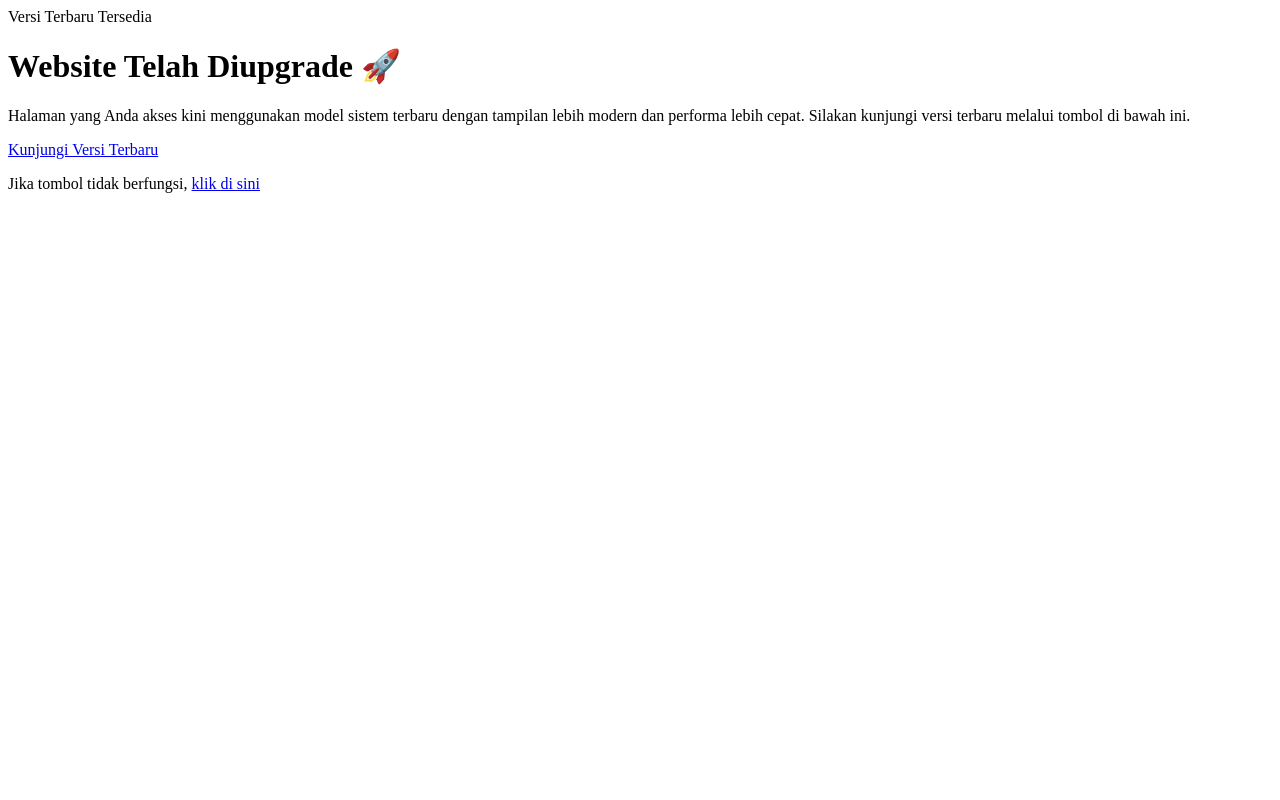
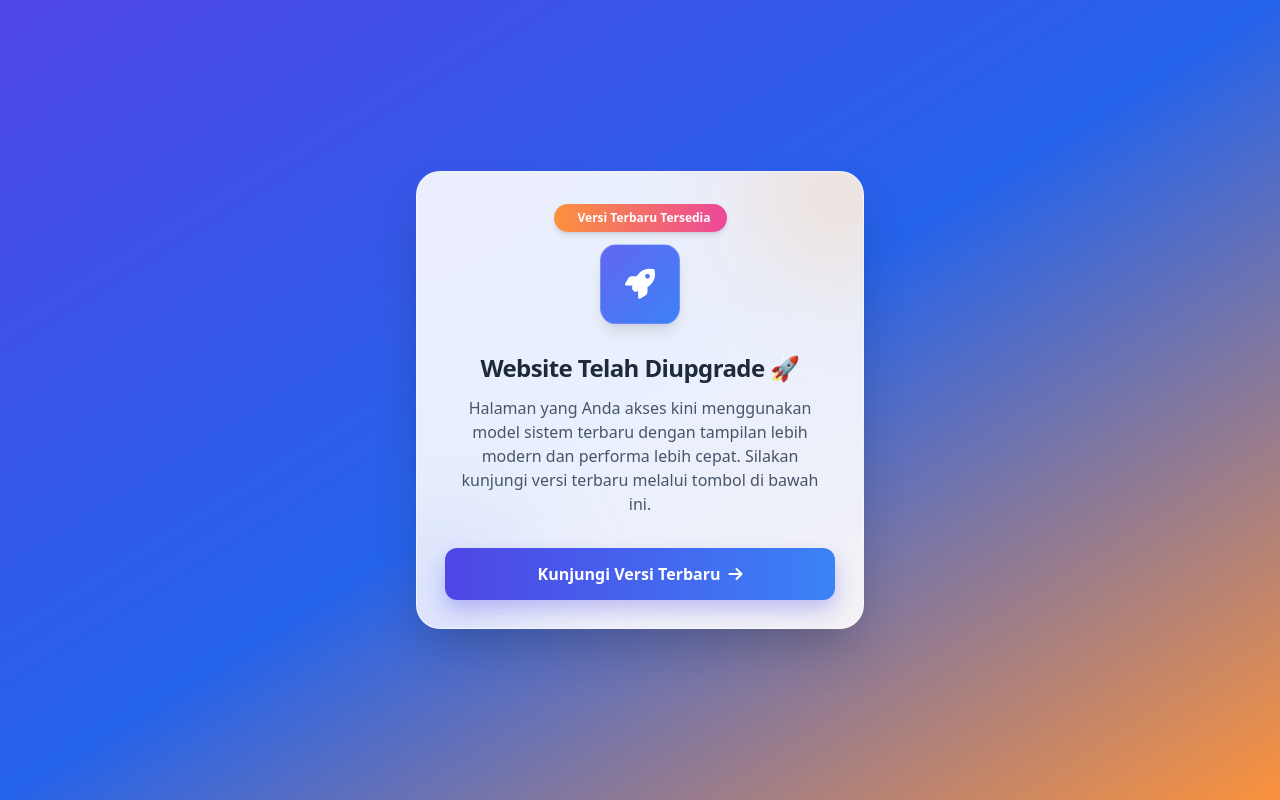
Before and after one commit to sikerei-pride/aurashifa, a plain HTML site: page index.html in a window 1280 px wide. Drawn offline with nearby package versions, Linux system fonts and the light colour scheme.

Commit message:
Update index.html

```diff
--- a/index.html
+++ b/index.html
@@ -1,50 +1,63 @@
-<div className="min-h-screen bg-gradient-to-br from-indigo-600 via-blue-600 to-orange-400 flex items-center justify-center px-4 py-10">
+<!DOCTYPE html>
+<html lang="id">
+<head>
+    <meta charset="UTF-8">
+    <meta name="viewport" content="width=device-width, initial-scale=1.0">
+    <title>Website Telah Diupgrade - Pindah Halaman</title>
 
-  <div className="w-full max-w-md bg-white/90 backdrop-blur-lg rounded-3xl shadow-2xl p-7 text-center relative overflow-hidden border border-white/30">
+    <script src="https://cdn.tailwindcss.com"></script>
 
-    <!-- Floating Glow -->
-    <div className="absolute -top-10 -right-10 w-32 h-32 bg-orange-300 opacity-30 rounded-full blur-3xl"></div>
-    <div className="absolute -bottom-10 -left-10 w-32 h-32 bg-indigo-300 opacity-30 rounded-full blur-3xl"></div>
+    <link rel="stylesheet" href="https://cdnjs.cloudflare.com/ajax/libs/font-awesome/6.4.0/css/all.min.css">
 
-    <!-- Badge -->
-    <div className="inline-flex items-center gap-2 bg-gradient-to-r from-orange-400 to-pink-500 text-white text-xs font-semibold px-3 py-1 rounded-full mb-4 shadow">
-      <i className="fa-solid fa-sparkles text-[10px]"></i>
+    <style>
+        .animate-float {
+            animation: float 3s ease-in-out infinite;
+        }
+        @keyframes float {
+            0% { transform: translateY(0px); }
+            50% { transform: translateY(-10px); }
+            100% { transform: translateY(0px); }
+        }
+    </style>
+</head>
+<body class="antialiased">
+
+    <div class="min-h-screen bg-gradient-to-br from-indigo-600 via-blue-600 to-orange-400 flex items-center justify-center px-4 py-10">
+
+        <div class="w-full max-w-md bg-white/90 backdrop-blur-lg rounded-3xl shadow-2xl p-7 text-center relative overflow-hidden border border-white/30 transition-all duration-300 hover:shadow-[0_20px_50px_rgba(8,_112,_184,_0.7)]">
+
+            <div class="absolute -top-10 -right-10 w-32 h-32 bg-orange-300 opacity-40 rounded-full blur-3xl animate-pulse"></div>
+            <div class="absolute -bottom-10 -left-10 w-32 h-32 bg-indigo-300 opacity-40 rounded-full blur-3xl animate-pulse"></div>
+
+            <div class="relative z-10 inline-flex items-center gap-2 bg-gradient-to-r from-orange-400 to-pink-500 text-white text-xs font-semibold px-4 py-1.5 rounded-full mb-5 shadow-md">
+                <i class="fa-solid fa-sparkles text-[10px]"></i>
                 Versi Terbaru Tersedia
             </div>
 
-    <!-- Icon -->
-    <div className="w-16 h-16 mx-auto mb-4 rounded-2xl bg-gradient-to-br from-indigo-500 to-blue-500 text-white flex items-center justify-center text-2xl shadow-lg">
-      <i className="fa-solid fa-rocket"></i>
+            <div class="relative z-10 w-20 h-20 mx-auto mb-5 rounded-2xl bg-gradient-to-br from-indigo-500 to-blue-500 text-white flex items-center justify-center text-3xl shadow-lg animate-float border border-white/20">
+                <i class="fa-solid fa-rocket"></i>
             </div>
 
-    <!-- Title -->
-    <h1 className="text-xl sm:text-2xl font-bold text-slate-800 mb-3 leading-snug">
+            <h1 class="relative z-10 text-xl sm:text-2xl font-extrabold text-slate-800 mb-3 leading-snug tracking-tight">
                 Website Telah Diupgrade 🚀
             </h1>
 
-    <!-- Description -->
-    <p className="text-sm sm:text-base text-slate-600 leading-relaxed mb-6">
+            <p class="relative z-10 text-sm sm:text-base text-slate-600 leading-relaxed mb-8 px-2">
                 Halaman yang Anda akses kini menggunakan model sistem terbaru dengan tampilan lebih modern dan performa lebih cepat.
                 Silakan kunjungi versi terbaru melalui tombol di bawah ini.
             </p>
 
-    <!-- CTA Button -->
             <a
-      href="https://linkbaruanda.com"
-      className="w-full inline-flex items-center justify-center gap-2 bg-gradient-to-r from-indigo-600 to-blue-500 hover:scale-[1.02] active:scale-[0.98] transition-transform text-white font-semibold py-3 rounded-xl shadow-lg text-sm sm:text-base"
+                href="https://papeda-dingin.vercel.app"
+                class="relative z-10 w-full inline-flex items-center justify-center gap-2 bg-gradient-to-r from-indigo-600 to-blue-500 hover:from-indigo-500 hover:to-blue-400 hover:scale-[1.03] active:scale-[0.98] transition-all duration-200 ease-out text-white font-bold py-3.5 rounded-xl shadow-[0_10px_20px_rgba(79,_70,_229,_0.3)] text-sm sm:text-base"
             >
                 Kunjungi Versi Terbaru
-      <i className="fa-solid fa-arrow-right"></i>
+                <i class="fa-solid fa-arrow-right transition-transform group-hover:translate-x-1"></i>
             </a>
-
-    <!-- Secondary Link -->
-    <p className="text-xs text-slate-500 mt-4">
-      Jika tombol tidak berfungsi,
-      <a href="https://linkbaruanda.com" className="text-indigo-600 font-medium underline">
-        klik di sini
-      </a>
-    </p>
 
         </div>
 
     </div>
+
+</body>
+</html>
```
Lines whose indentation alone changed are shown as unchanged.
